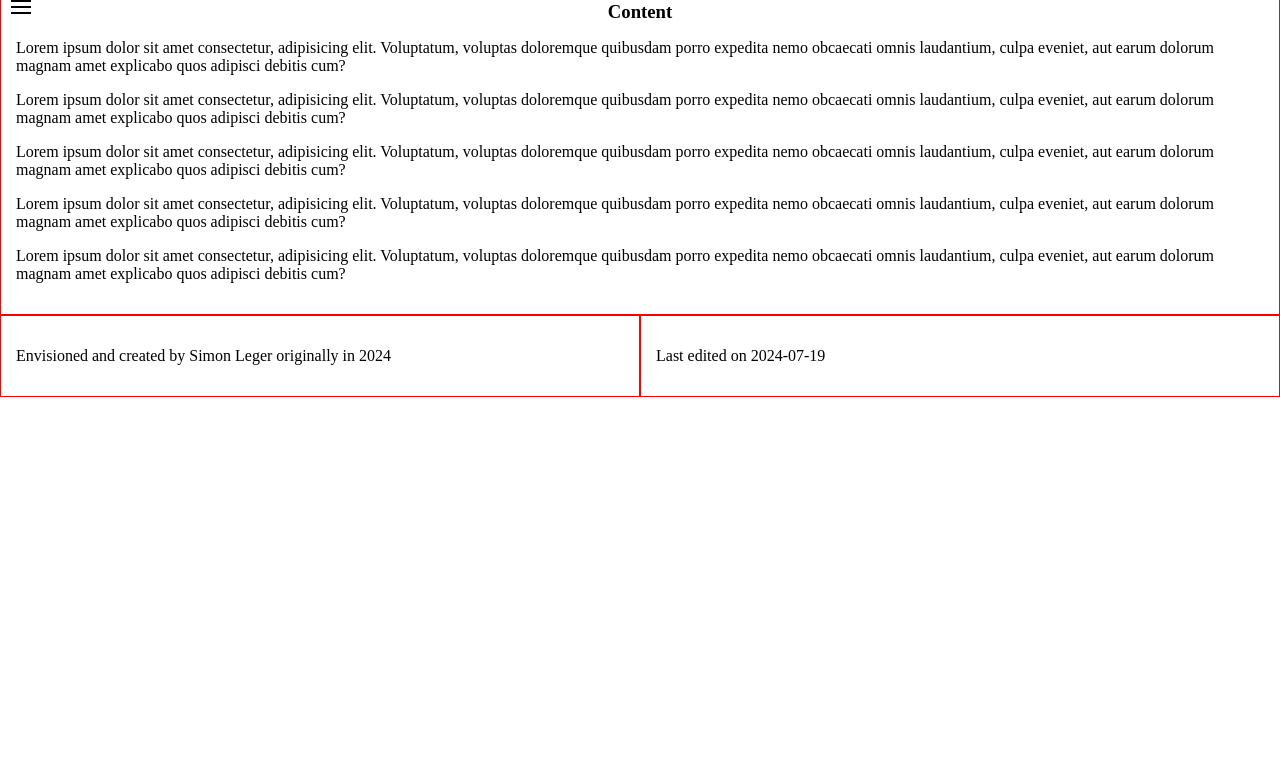
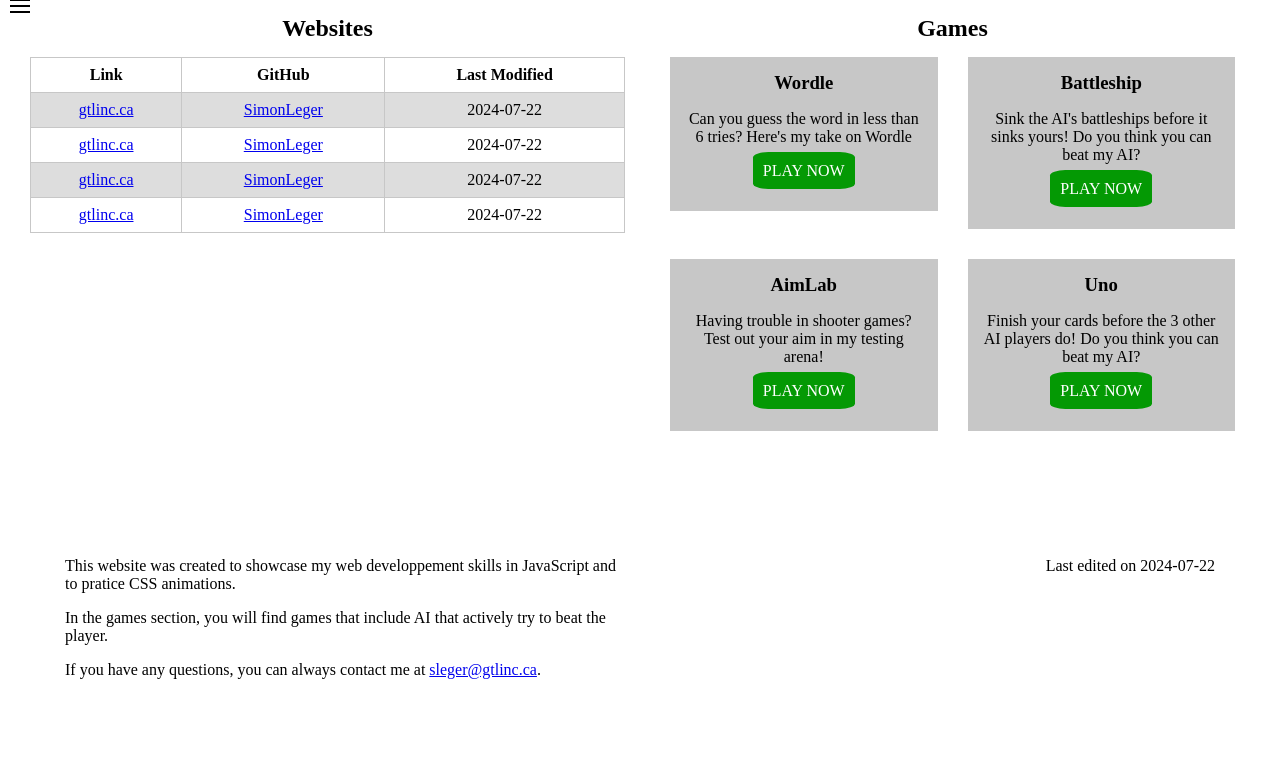
Before and after one commit to SimonLeger/Khygon, a plain HTML site: page index.html in a window 1280 px wide. Shown: the part 52-812 px from the top of the page. Drawn offline with Linux system fonts and the light colour scheme.

Commit message:
Added base content layout

```diff
--- a/index.html
+++ b/index.html
@@ -14,37 +14,103 @@
     <main>
         <div class="row">
             <div class="col-2 nav" id="nav">
-                <h3>Socials</h3>
+                <h2>Socials</h2>
                 <ul class="socials">
                     <li><a class="nav-link" href="https://github.com/SimonLeger">GitHub</a></li>
                     <li><a class="nav-link" href="#">LinkedIn</a></li>
                     <li><a class="nav-link" href="#">Email</a></li>
                     <li><a class="nav-link" href="#">Steam</a></li>
                 </ul>
+                <h2>Games</h2>
+                <ul class="games">
+                    <li><a class="nav-link" href="#">Wordle</a></li>
+                    <li><a class="nav-link" href="#">Battleship</a></li>
+                    <li><a class="nav-link" href="#">Aimlab</a></li>
+                    <li><a class="nav-link" href="#">Uno</a></li>
+                </ul>
                 <span class="close-btn" onclick="HideNav()">X</span>
             </div>
             <div class="col-10 content" id="content">
-                <div class="open-btn" id="hamburger" onclick="ShowNav()">
-                    <div class="hamburger"></div>
-                    <div class="hamburger"></div>
-                    <div class="hamburger"></div>
+                <div class="open-btn" id="hamburger" onclick="ShowNav()"><div class="hamburger"></div><div class="hamburger"></div><div class="hamburger"></div></div>
+                <div class="row">
+                    <div class="col-6">
+                        <h2>Websites</h2>
+                        <table>
+                            <tr>
+                                <th>Link</th>
+                                <th>GitHub</th>
+                                <th>Last Modified</th>
+                            </tr>
+                            <tr>
+                                <td><a href="gtlinc.ca">gtlinc.ca</a></td>
+                                <td><a href="https://github.com/SimonLeger/gtlinc">SimonLeger</a></td>
+                                <td>2024-07-22</td>
+                            </tr>
+                            <tr>
+                                <td><a href="gtlinc.ca">gtlinc.ca</a></td>
+                                <td><a href="https://github.com/SimonLeger/gtlinc">SimonLeger</a></td>
+                                <td>2024-07-22</td>
+                            </tr>
+                            <tr>
+                                <td><a href="gtlinc.ca">gtlinc.ca</a></td>
+                                <td><a href="https://github.com/SimonLeger/gtlinc">SimonLeger</a></td>
+                                <td>2024-07-22</td>
+                            </tr>
+                            <tr>
+                                <td><a href="gtlinc.ca">gtlinc.ca</a></td>
+                                <td><a href="https://github.com/SimonLeger/gtlinc">SimonLeger</a></td>
+                                <td>2024-07-22</td>
+                            </tr>
+                        </table>
+                    </div>
+                    <div class="col-6">
+                        <h2>Games</h2>
+                        <div class="row">
+                            <div class="col-6">
+                                <div class="gamecard">
+                                    <h3>Wordle</h3>
+                                    <div>
+                                        <p>Can you guess the word in less than 6 tries? Here's my take on Wordle</p>
+                                        <p><span class="playnow-btn">PLAY NOW</span></p>
+                                    </div>
+                                </div>
+                            </div>
+                            <div class="col-6">
+                                <div class="gamecard">
+                                    <h3>Battleship</h3>
+                                    <p>Sink the AI's battleships before it sinks yours! Do you think you can beat my AI?</p>
+                                    <p><span class="playnow-btn">PLAY NOW</span></p>
+                                </div>
+                            </div>
+                            <div class="col-6">
+                                <div class="gamecard">
+                                    <h3>AimLab</h3>
+                                    <p>Having trouble in shooter games? Test out your aim in my testing arena!</p>
+                                    <p><span class="playnow-btn">PLAY NOW</span></p>
+                                </div>
+                            </div>
+                            <div class="col-6">
+                                <div class="gamecard">
+                                    <h3>Uno</h3>
+                                    <p>Finish your cards before the 3 other AI players do! Do you think you can beat my AI?</p>
+                                    <p><span class="playnow-btn">PLAY NOW</span></p>
+                                </div>
+                            </div>
+                        </div>
+                    </div>
                 </div>
-                <h3>Content</h3>
-                <p>Lorem ipsum dolor sit amet consectetur, adipisicing elit. Voluptatum, voluptas doloremque quibusdam porro expedita nemo obcaecati omnis laudantium, culpa eveniet, aut earum dolorum magnam amet explicabo quos adipisci debitis cum?</p>
-                <p>Lorem ipsum dolor sit amet consectetur, adipisicing elit. Voluptatum, voluptas doloremque quibusdam porro expedita nemo obcaecati omnis laudantium, culpa eveniet, aut earum dolorum magnam amet explicabo quos adipisci debitis cum?</p>
-                <p>Lorem ipsum dolor sit amet consectetur, adipisicing elit. Voluptatum, voluptas doloremque quibusdam porro expedita nemo obcaecati omnis laudantium, culpa eveniet, aut earum dolorum magnam amet explicabo quos adipisci debitis cum?</p>
-                <p>Lorem ipsum dolor sit amet consectetur, adipisicing elit. Voluptatum, voluptas doloremque quibusdam porro expedita nemo obcaecati omnis laudantium, culpa eveniet, aut earum dolorum magnam amet explicabo quos adipisci debitis cum?</p>
-                <p>Lorem ipsum dolor sit amet consectetur, adipisicing elit. Voluptatum, voluptas doloremque quibusdam porro expedita nemo obcaecati omnis laudantium, culpa eveniet, aut earum dolorum magnam amet explicabo quos adipisci debitis cum?</p>
             </div>
         </div>
     </main>
     <footer>
         <div class="row">
             <div class="col-6">
-                <p>Envisioned and created by Simon Leger originally in 2024</p>
+                <p>This website was created to showcase my web developpement skills in JavaScript and to pratice CSS animations.</p>
+                <p>In the games section, you will find games that include AI that actively try to beat the player.</p>
+                <p>If you have any questions, you can always contact me at <a href="sleger@gtlinc.ca">sleger@gtlinc.ca</a>.</p>
             </div>
             <div class="col-6">
-                <p>Last edited on 2024-07-19</p>
+                <p style="text-align: right;">Last edited on 2024-07-22</p>
             </div>
         </div>
     </footer>
--- a/scripts.js
+++ b/scripts.js
@@ -1,11 +1,11 @@
 function ShowNav() {
     document.getElementById("nav").style.display = "inline"; // Show the navbar
     document.getElementById("hamburger").style.display = "none"; // Hide the hamburger
-    document.getElementById("content").style.width = "83.33%"; //
+    document.getElementById("content").style.width = "83.33%"; // Content gives nav some width
 }
 
 function HideNav() {
     document.getElementById("nav").style.display = "none"; // Hide the navbar
     document.getElementById("hamburger").style.display = "inline"; // Show the hamburger
-    document.getElementById("content").style.width = "100%"; //
+    document.getElementById("content").style.width = "100%"; // Content absorbs nav's width
 }
--- a/styles.css
+++ b/styles.css
@@ -19,7 +19,7 @@
 [class*="col-"] {
     float: left;
     padding: 15px;
-    border: 1px solid red;
+    /*border: 1px solid red;*/
 }
 
 .row::after {
@@ -28,7 +28,7 @@
     display: table;
 }
 
-/*===========================*/
+/*======    Base CSS    =====*/
 
 body {
     margin: 0;
@@ -38,9 +38,14 @@ h1, h2, h3, h4, h5, h6 {
     margin: 0;
     text-align: center;
 }
+
+footer {
+    margin: 50px;
+}
+
 /*=====   Custom  CSS   =====*/
 
-.socials {
+.socials, .games {
     list-style-type: none;
     padding: 0;
     li {
@@ -91,6 +96,36 @@ h1, h2, h3, h4, h5, h6 {
     margin: 4px 0;
 }
 
+/*======     Tables     =====*/
 
+table {
+    border-collapse: collapse;
+    width: 100%;
+    margin-top: 15px;
+}
+
+td, th {
+    border: 1px solid #c7c7c7;
+    text-align: center;
+    padding: 8px;
+}
+
+tr:nth-child(even) {
+    background-color: #dddddd;
+}
 
 /*===========================*/
+
+.gamecard {
+    background-color: #c7c7c7;
+    text-align: center;
+    padding: 15px;
+}
+
+.playnow-btn {
+    color: white;
+    background-color: rgb(4, 153, 4);
+    text-align: center;
+    padding: 10px;
+    border-radius: 15%;
+}
```
